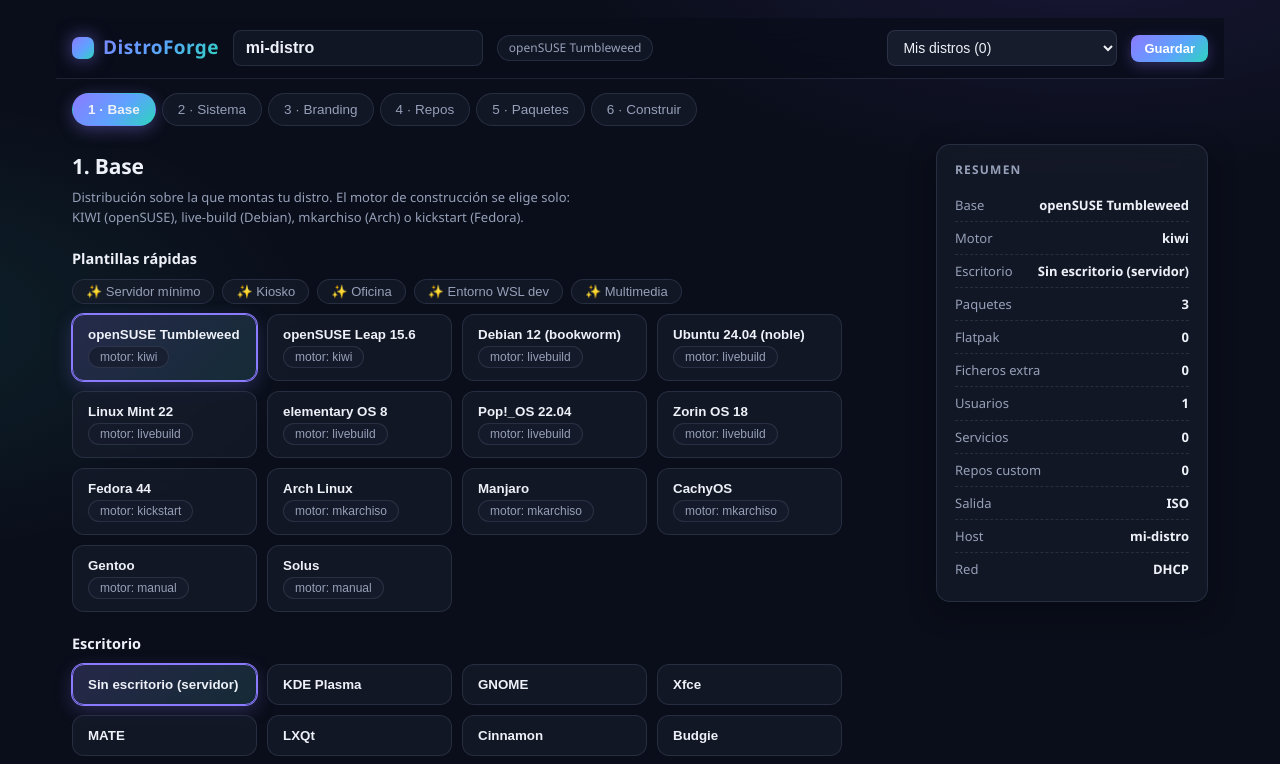
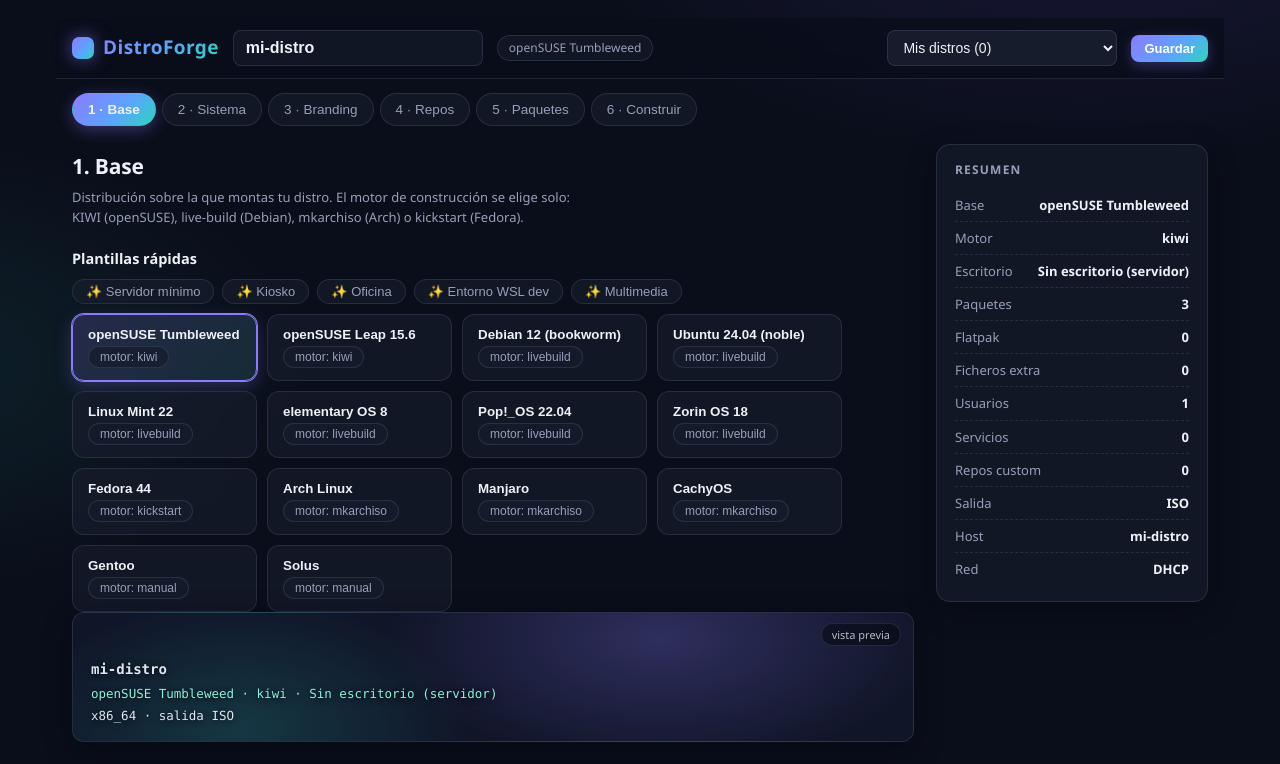
Before and after one commit to Cisne-047/DistroForge, a React (Vite) app: page / in a window 1280 px wide. Shown: the top 764 px of the page. Built offline with nearby package versions, Linux system fonts and the light colour scheme.

Commit message:
fix: regex de puertos firewall (8080/tcp) + vista previa de base/escritorio en el paso 1

```diff
--- a/src/generators/accounts.ts
+++ b/src/generators/accounts.ts
@@ -81,7 +81,7 @@ export function targetShellLine(cfg: DistroConfig): string {
 /** Líneas firewalld para abrir los puertos/servicios elegidos. */
 export function firewallOpenLines(cfg: DistroConfig): string[] {
   return (cfg.firewallPorts ?? [])
-    .filter((x) => /^[A-Za-z0-9._-]+(\/\d+(\/(tcp|udp))?)?$/.test(x))
+    .filter((x) => /^([A-Za-z][A-Za-z0-9._-]*|\d+\/(tcp|udp))$/.test(x))
     .map((x) =>
       x.includes("/")
         ? `firewall-cmd --permanent --add-port=${x} || true`
--- a/src/generators/archiso.ts
+++ b/src/generators/archiso.ts
@@ -125,7 +125,7 @@ WantedBy=multi-user.target
     ...serviceExecStartLines(cfg),
     firewallExecStart(cfg),
     ...(cfg.firewallPorts ?? [])
-      .filter((x) => /^[A-Za-z0-9._-]+(\/\d+(\/(tcp|udp))?)?$/.test(x))
+      .filter((x) => /^([A-Za-z][A-Za-z0-9._-]*|\d+\/(tcp|udp))$/.test(x))
       .map(
         (x) =>
           `ExecStart=/bin/sh -c 'firewall-cmd --permanent --${x.includes("/") ? "add-port" : "add-service"}=${x} || firewall-cmd --${x.includes("/") ? "add-port" : "add-service"}=${x} || true'`
--- a/src/steps.tsx
+++ b/src/steps.tsx
@@ -10,6 +10,7 @@ type Upd = (patch: Partial<DistroConfig>) => void;
 export function BaseStep({ cfg, upd }: { cfg: DistroConfig; upd: Upd }) {
   const b = baseById(cfg.base);
   const archs = archsForEngine(b.engine);
+  const desk = b.desktops.find((d) => d.id === cfg.desktop)?.label ?? "—";
   return (
     <section>
       <h2>1. Base</h2>
@@ -49,6 +50,19 @@ export function BaseStep({ cfg, upd }: { cfg: DistroConfig; upd: Upd }) {
             <span className="tag">motor: {x.engine}</span>
           </button>
         ))}
+      </div>
+      <div className="preview" style={{ margin: "0 0 16px" }}>
+        <div
+          className="desk-mock"
+          style={{ minHeight: 130 }}
+        >
+          <div className="desk-login">
+            <div className="desk-host">{cfg.name || "mi-distro"}</div>
+            <div className="desk-user">{b.label} · {b.engine} · {desk}</div>
+            <div className="desk-motd">x86_64 · salida {cfg.output.toUpperCase()}</div>
+          </div>
+          <div className="desk-note">vista previa</div>
+        </div>
       </div>
       <h3>Escritorio</h3>
       <div className="cards">
```
